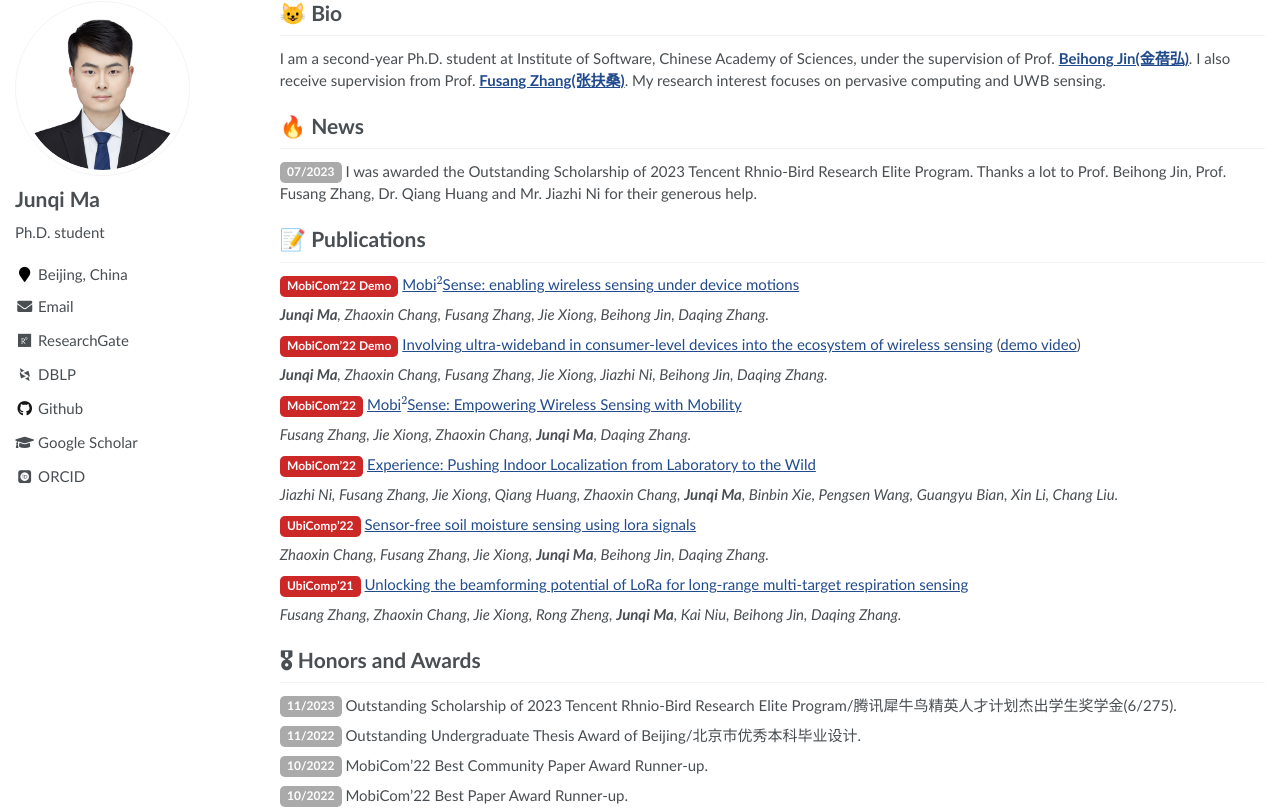
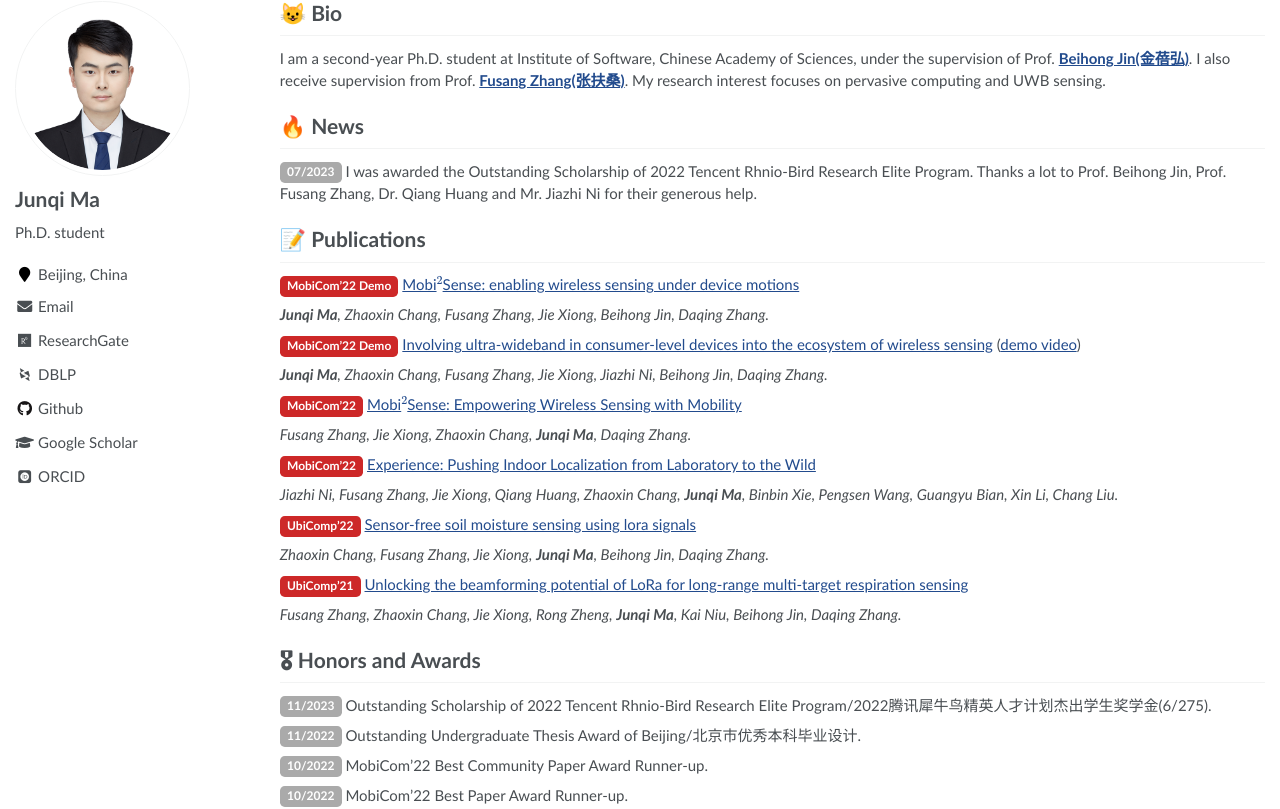
Before and after one commit to junqi-ma/junqi-ma.github.io, a Jekyll site: the page built from _pages/about.md, in a window 1280 px wide and 1235 px high. Shown: the part 90-899 px from the top of the window. Built offline with Jekyll 4.4.1, drawn with Linux system fonts in a browser that asks for light colours; some web fonts are replaced; formulas are drawn with MathJax 3.

Commit message:
Update about.md

```diff
--- a/_pages/about.md
+++ b/_pages/about.md
@@ -49,7 +49,7 @@ redirect_from:
 I am a second-year Ph.D. student at Institute of Software, Chinese Academy of Sciences, under the supervision of Prof. **[Beihong Jin(金蓓弘)](http://work.iscas.ac.cn/index.php/Jinbeihong/index/)**. I also receive supervision from Prof. **[Fusang Zhang(张扶桑)](https://people.ucas.ac.cn/~zhangfusang?language=en)**. My research interest focuses on pervasive computing and UWB sensing.
 
 # 🔥 News
-<span class = 'label label-time'>07/2023</span> I was awarded the Outstanding Scholarship of 2023 Tencent Rhnio-Bird Research Elite Program. Thanks a lot to Prof. Beihong Jin, Prof. Fusang Zhang, Dr. Qiang Huang and Mr. Jiazhi Ni for their generous help.
+<span class = 'label label-time'>07/2023</span> I was awarded the Outstanding Scholarship of 2022 Tencent Rhnio-Bird Research Elite Program. Thanks a lot to Prof. Beihong Jin, Prof. Fusang Zhang, Dr. Qiang Huang and Mr. Jiazhi Ni for their generous help.
 
 # 📝 Publications
 <span class = 'label label-paper'>MobiCom'22 Demo</span> [Mobi$^2$Sense: enabling wireless sensing under device motions](https://dl.acm.org/doi/abs/10.1145/3495243.3558748)
@@ -78,7 +78,7 @@ I am a second-year Ph.D. student at Institute of Software, Chinese Academy of Sc
 
 
 # 🎖 Honors and Awards
-<span class = 'label label-time'>11/2023</span> Outstanding Scholarship of 2023 Tencent Rhnio-Bird Research Elite Program/腾讯犀牛鸟精英人才计划杰出学生奖学金(6/275).
+<span class = 'label label-time'>11/2023</span> Outstanding Scholarship of 2022 Tencent Rhnio-Bird Research Elite Program/2022腾讯犀牛鸟精英人才计划杰出学生奖学金(6/275).
 
 <span class = 'label label-time'>11/2022</span> Outstanding Undergraduate Thesis Award of Beijing/北京市优秀本科毕业设计.
 
```
